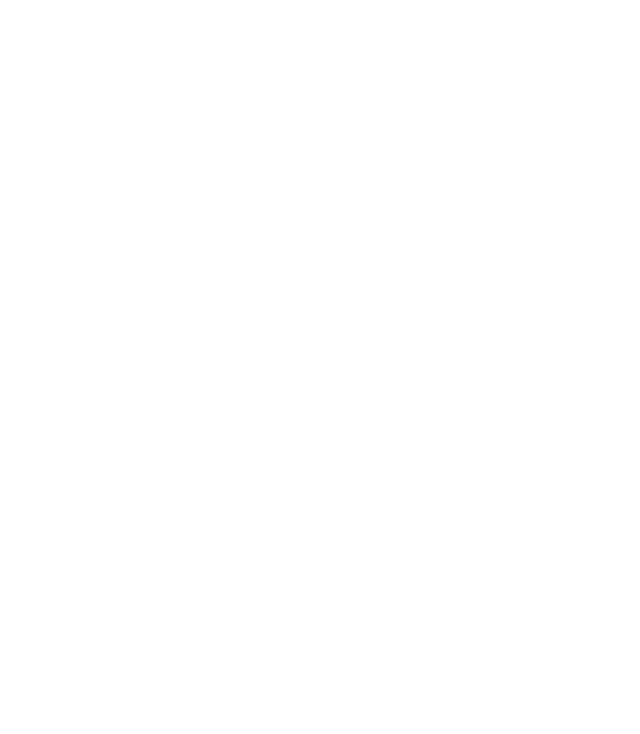
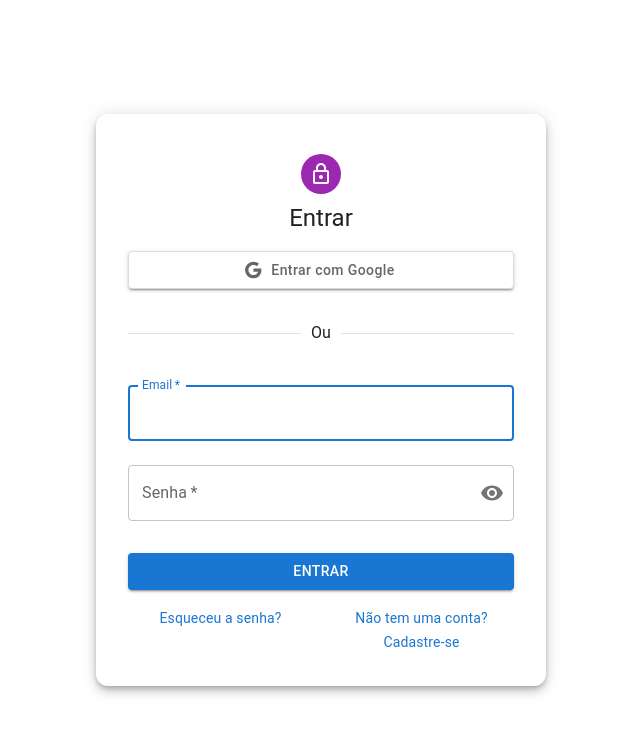
Before and after one commit to heyMichaelS/hotelEase, a React (Vite) app in the folder frontend/: page /login in a window 1280 px wide. Before the commit this address had no page. Shown: the top 734 px of the page, without its empty margins (319-959 px from the left). Built offline with nearby package versions, Linux system fonts and the light colour scheme.

Commit message:
feat: 67fb1e77deda6279579a5e65

```diff
--- a/frontend/src/Routes.jsx
+++ b/frontend/src/Routes.jsx
@@ -1,12 +1,14 @@
 import React from "react"
 import { BrowserRouter, Routes, Route } from "react-router-dom"
 import Home from "./pages/Home"
+import Login from "./pages/Login"
 
 export default function AppRoutes() {
 	return (
 		<BrowserRouter>
 			<Routes>
 				<Route path="/" element={<Home />} />
+				<Route path="/login" element={<Login />} />
 			</Routes>
 		</BrowserRouter>
 	)
--- /dev/null
+++ b/frontend/src/components/CrudLogin/index.jsx
@@ -0,0 +1,147 @@
+import * as React from 'react';
+import { Avatar, Button, TextField, Link, Grid, Box, Typography, Container, CssBaseline, Paper, Divider, IconButton, InputAdornment } from '@mui/material';
+import LockOutlinedIcon from '@mui/icons-material/LockOutlined';
+import GoogleIcon from '@mui/icons-material/Google';
+import { createTheme, ThemeProvider } from '@mui/material/styles';
+import useMediaQuery from '@mui/material/useMediaQuery';
+import VisibilityIcon from '@mui/icons-material/Visibility';
+import VisibilityOffIcon from '@mui/icons-material/VisibilityOff';
+
+const theme = createTheme();
+
+export default function SignIn() {
+  const isMobile = useMediaQuery(theme.breakpoints.down('sm')); // Detecta se é mobile
+  const [showPassword, setShowPassword] = React.useState(false); // Estado para mostrar/ocultar a senha
+
+  const handleSubmit = (event) => {
+    event.preventDefault();
+    const data = new FormData(event.currentTarget);
+    console.log({
+      email: data.get('email'),
+      password: data.get('password'),
+    });
+  };
+
+  const handleGoogleSignIn = () => {
+    console.log('Login com Google clicado');
+  };
+
+  const handleClickShowPassword = () => {
+    setShowPassword(!showPassword); // Alterna o estado de mostrar/ocultar senha
+  };
+
+  return (
+    <ThemeProvider theme={theme}>
+      <Container
+        component="main"
+        maxWidth="sm"
+        sx={{
+          minHeight: '100vh',
+          display: 'flex',
+          alignItems: 'center',
+          justifyContent: 'center',
+        }}
+      >
+        <CssBaseline />
+        <Paper
+          elevation={6}
+          sx={{
+            padding: 4,
+            display: 'flex',
+            flexDirection: 'column',
+            alignItems: 'center',
+            width: '100%',
+            maxWidth: 450,
+            borderRadius: 3,
+          }}
+        >
+          <Avatar sx={{ m: 1, bgcolor: 'secondary.main' }}>
+            <LockOutlinedIcon />
+          </Avatar>
+          <Typography component="h1" variant="h5" sx={{ mb: 2 }}>
+            Entrar
+          </Typography>
+
+          <Button
+            onClick={handleGoogleSignIn}
+            fullWidth
+            variant="contained"
+            startIcon={<GoogleIcon />}
+            sx={{
+              backgroundColor: '#ffffff',
+              color: 'rgba(0,0,0,0.6)',
+              border: '1px solid #dadce0',
+              textTransform: 'none',
+              fontWeight: 500,
+              '&:hover': {
+                backgroundColor: '#f7f7f7',
+                border: '1px solid #c6c6c6',
+              },
+              mb: 2,
+            }}
+          >
+            Entrar com Google
+          </Button>
+
+          <Divider sx={{ width: '100%', my: 2 }}>Ou</Divider>
+
+          <Box component="form" onSubmit={handleSubmit} noValidate sx={{ mt: 1, width: '100%' }}>
+            <TextField
+              margin="normal"
+              required
+              fullWidth
+              id="email"
+              label="Email"
+              name="email"
+              autoComplete="email"
+              autoFocus
+            />
+            <TextField
+              margin="normal"
+              required
+              fullWidth
+              name="password"
+              label="Senha"
+              type={showPassword ? 'text' : 'password'} // Altera o tipo com base no estado
+              id="password"
+              autoComplete="current-password"
+              InputProps={{
+                endAdornment: (
+                  <InputAdornment position="end">
+                    <IconButton
+                      onClick={handleClickShowPassword} // Alterna o estado de mostrar/ocultar a senha
+                      edge="end"
+                    >
+                      {showPassword ? <VisibilityOffIcon /> : <VisibilityIcon />}
+                    </IconButton>
+                  </InputAdornment>
+                ),
+              }}
+            />
+            <Button
+              type="submit"
+              fullWidth
+              variant="contained"
+              sx={{ mt: 3, mb: 2 }}
+            >
+              Entrar
+            </Button>
+
+            <Grid container spacing={2} sx={{ justifyContent: 'space-between', textAlign: 'center' }}>
+              <Grid item xs={12} sm={6}>
+                <Link href="#" variant="body2" sx={{ textDecoration: 'none' }}>
+                  Esqueceu a senha?
+                </Link>
+              </Grid>
+              <Grid item xs={12} sm={6}>
+                <Link href="#" variant="body2" sx={{ textDecoration: 'none' }}>
+                  {"Não tem uma conta? Cadastre-se"}
+                </Link>
+              </Grid>
+            </Grid>
+          </Box>
+        </Paper>
+      </Container>
+    </ThemeProvider>
+  );
+}
--- /dev/null
+++ b/frontend/src/pages/Login/index.jsx
@@ -0,0 +1,8 @@
+import React from "react";
+import CrudLogin from "../../components/CrudLogin";
+
+export default function Login() {
+  return (
+    <CrudLogin />
+  )
+}
```
